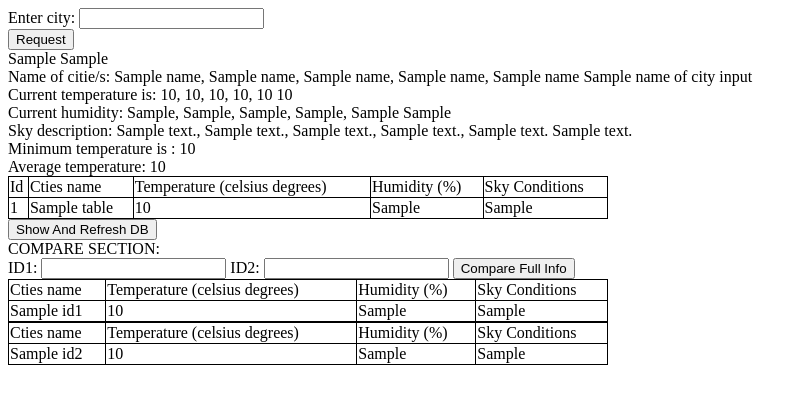
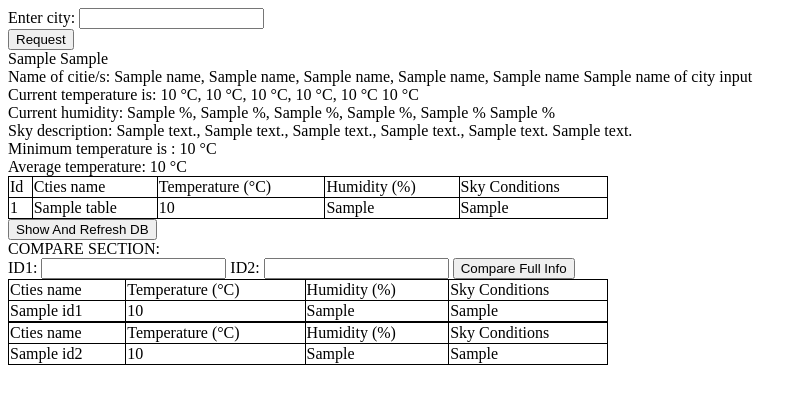
Before and after one commit to PlamenPetkov53/Weather-Requests, a Flask app: template DjangoProject/templates/form.html in a window 1280 px wide. Shown: the top 404 px of the page, without its empty margins (0-808 px from the left). Run offline with Flask 2, Linux system fonts and the light colour scheme; the template is opened without the code that fills it: most values are stand-ins (such as "Sample title", 1, 10 or a date in 2020).

Commit message:
Update form.html

```diff
--- a/DjangoProject/templates/form.html
+++ b/DjangoProject/templates/form.html
@@ -20,11 +20,11 @@
     {% block content %}
     {% if city_not_found %}  {{ city_not_found }} {% endif %}  {% if city_not_found_input %} {{ city_not_found_input }}  {% endif %}<br>
     Name of citie/s:  {% if name %} {{ name.0 }}, {{name.1}}, {{name.2}}, {{name.3}}, {{name.4}}{% endif %}   {{ name_of_city_input }}<br>
-    Current temperature is: {% if cuurent_temp %} {{ cuurent_temp.0 }}, {{ cuurent_temp.1 }}, {{ cuurent_temp.2 }}, {{ cuurent_temp.3 }}, {{ cuurent_temp.4 }} {% endif %}  {{ current_temp_input }}<br>
-    Current humidity:{% if current_humidity %} {{ current_humidity.0 }}, {{ current_humidity.1 }}, {{ current_humidity.2 }}, {{ current_humidity.3 }}, {{ current_humidity.4 }} {% endif %}  {{ current_humidity_input }}<br>
+    Current temperature is: {% if cuurent_temp %} {{ cuurent_temp.0 }} °C, {{ cuurent_temp.1 }} °C, {{ cuurent_temp.2 }} °C, {{ cuurent_temp.3 }} °C, {{ cuurent_temp.4 }} °C {% endif %}  {{ current_temp_input }} °C<br>
+    Current humidity:{% if current_humidity %} {{ current_humidity.0 }} %, {{ current_humidity.1 }} %, {{ current_humidity.2 }} %, {{ current_humidity.3 }} %, {{ current_humidity.4 }} % {% endif %}  {{ current_humidity_input }} %<br>
     Sky description:   {% if Sky_Descp %} {{ Sky_Descp.0 }}, {{ Sky_Descp.1 }}, {{ Sky_Descp.2 }}, {{ Sky_Descp.3 }}, {{ Sky_Descp.4 }} {% endif %}   {{ Sky_Descp_input }}<br>
-    {% if min_temp %} Minimum temperature is : {{ min_temp }} {% endif %}<br>
-    {% if average_temp %} Average temperature: {{average_temp}} {% endif %}<br>
+    {% if min_temp %} Minimum temperature is : {{ min_temp }} °C {% endif %}<br>
+    {% if average_temp %} Average temperature: {{average_temp}} °C {% endif %}<br>
     {% endblock %}
     <form action="table">
     <table border="1" width="600">
@@ -32,7 +32,7 @@
         <tr>
         <td>Id</td>
         <td>Cties name</td>
-        <td>Temperature (celsius degrees) </td>
+        <td>Temperature (°C) </td>
         <td>Humidity (%)</td>
         <td>Sky Conditions</td>
         </tr>
@@ -65,7 +65,7 @@
         {% if id1 %}
         <tr>
         <td>Cties name</td>
-        <td>Temperature (celsius degrees) </td>
+        <td>Temperature (°C) </td>
         <td>Humidity (%)</td>
         <td>Sky Conditions</td>
         </tr>
@@ -89,7 +89,7 @@
             {% if id2 %}
             <tr>
             <td>Cties name</td>
-            <td>Temperature (celsius degrees) </td>
+            <td>Temperature (°C) </td>
             <td>Humidity (%)</td>
             <td>Sky Conditions</td>
             </tr>
```
